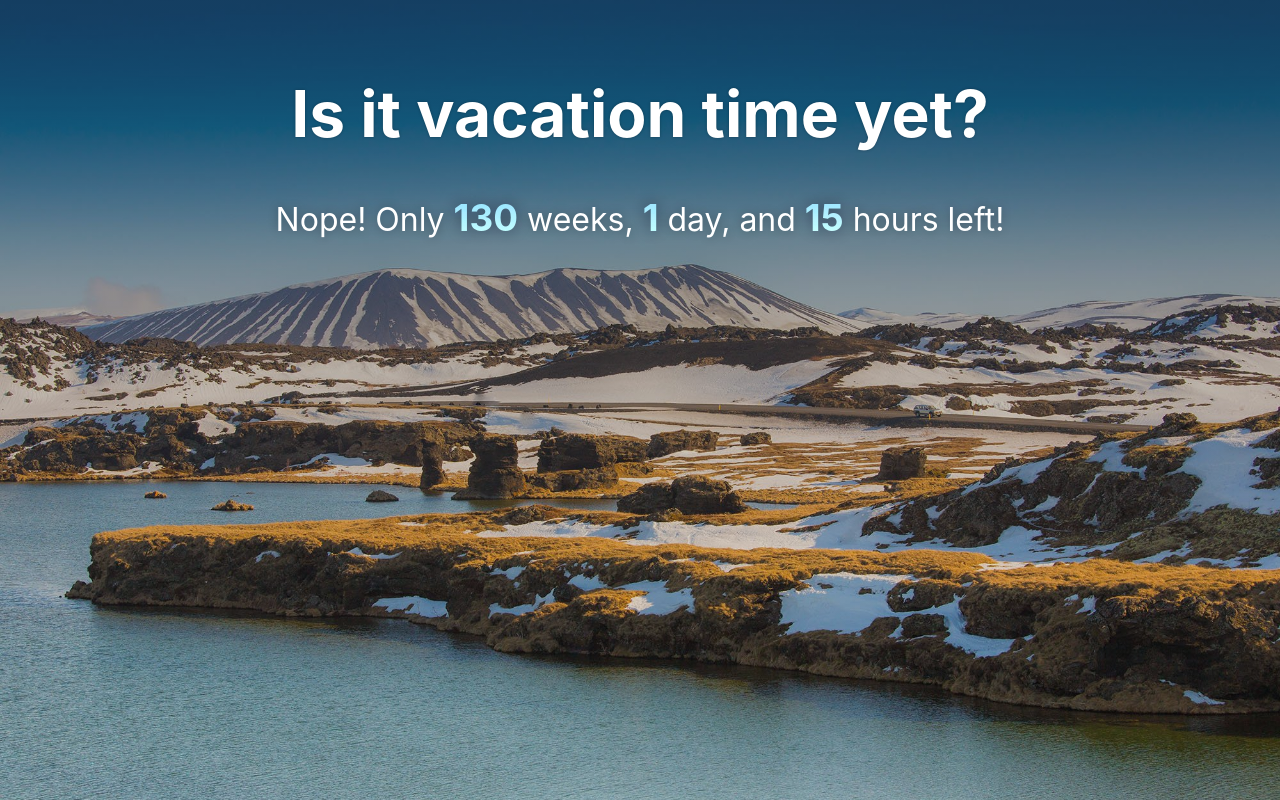
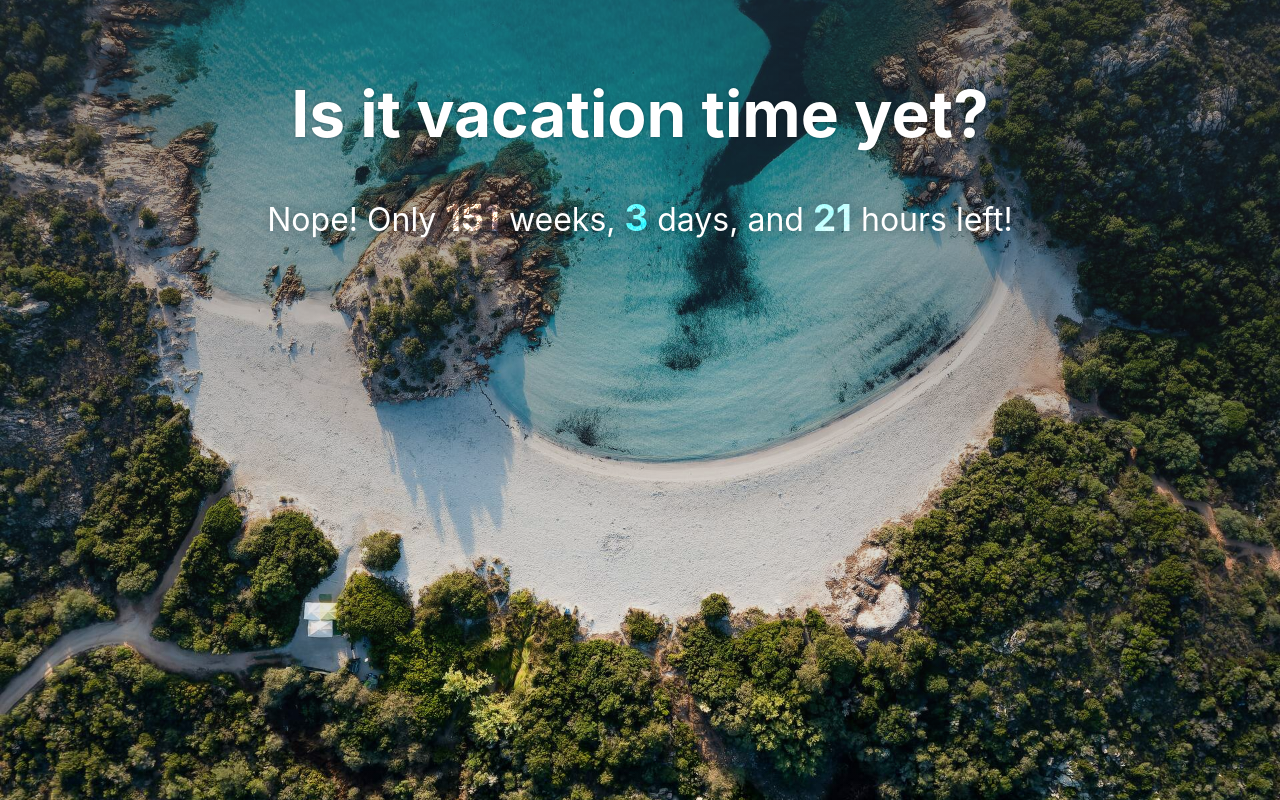
Before and after one commit to MaartenStaa/vacation-countdown, a React (Create React App) app: page / in a window 1280 px wide. Built offline with nearby package versions, Linux system fonts and the light colour scheme.

Commit message:
feat: update for italy/sardinia

```diff
--- a/src/App.js
+++ b/src/App.js
@@ -48,7 +48,7 @@
 }
 
 function App() {
-  const targetDate = useMemo(() => new Date(2024, 1, 17, 6), []);
+  const targetDate = useMemo(() => new Date(2024, 6, 15, 12), []);
   const [timeLeft, setTimeLeft] = useState(() =>
     timeDiff(new Date(), targetDate),
   );
```
Also changed, not shown: src/background.jpg.
